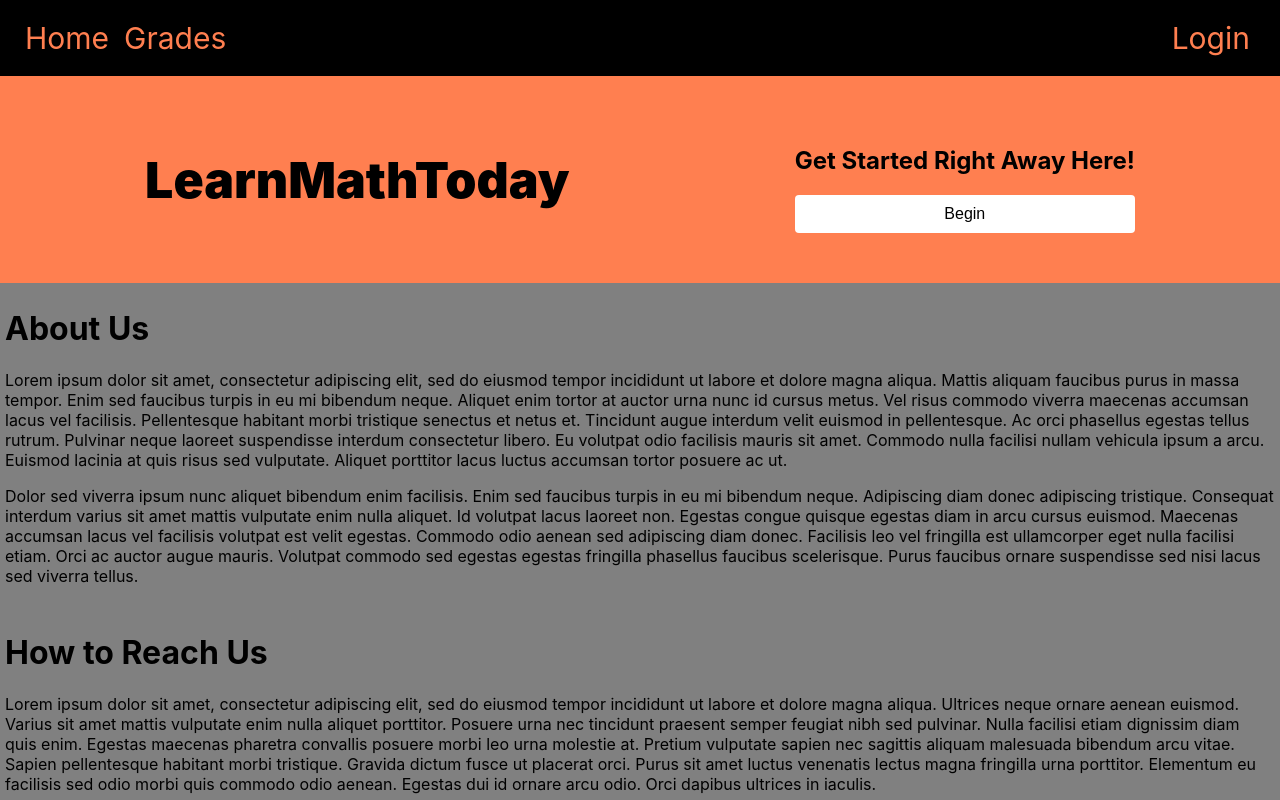
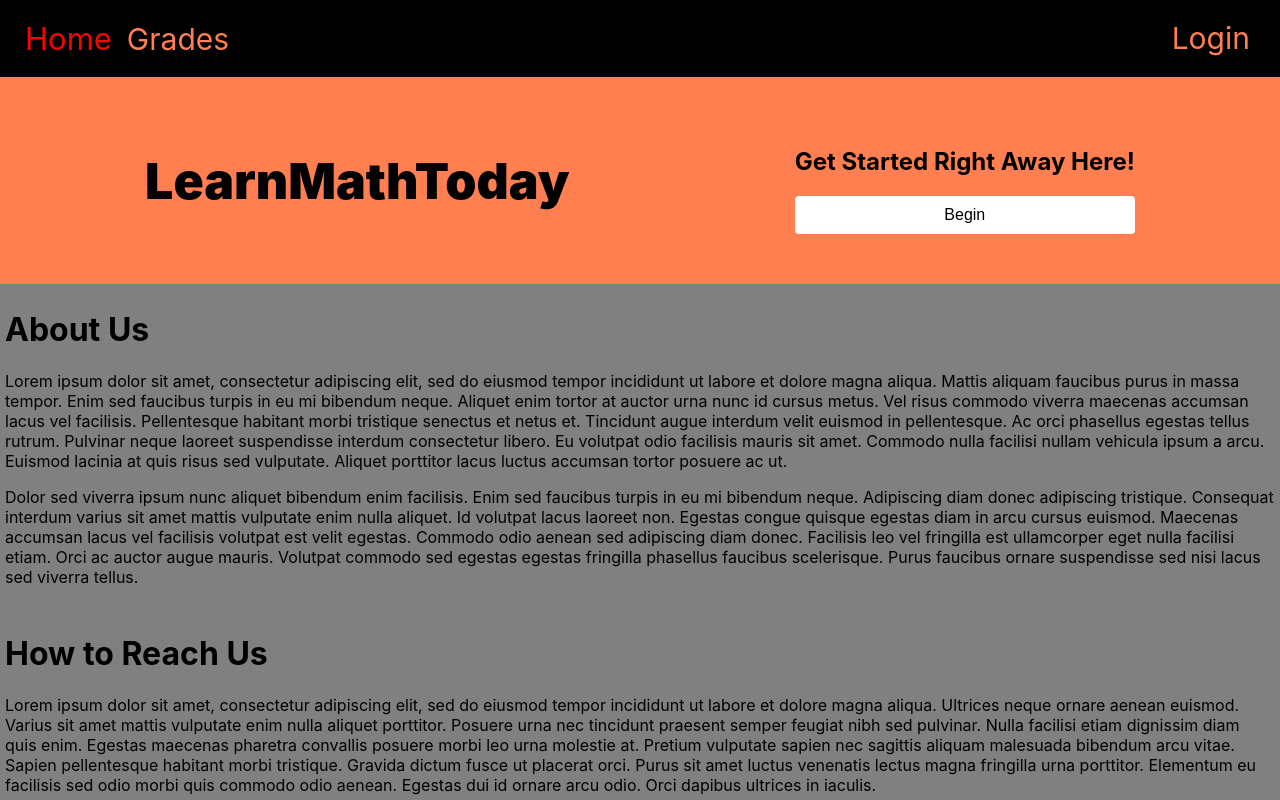
Before and after one commit to AlexOcegueda/MathLearn, a React (Create React App) app: page / in a window 1280 px wide. In both pictures the pointer is over the link "Home". Shown: the top 800 px of the page. Built offline with nearby package versions, Linux system fonts and the light colour scheme.

Commit message:
added animation to navbar items

```diff
--- a/src/App.css
+++ b/src/App.css
@@ -10,6 +10,11 @@ nav {
   background-color: black;
   font-size: 30px;
   padding: 20px;
+}
+
+.nav-item:hover {
+  color: red;
+  font-size: 31px;
 }
 
 .nav-item {
```
